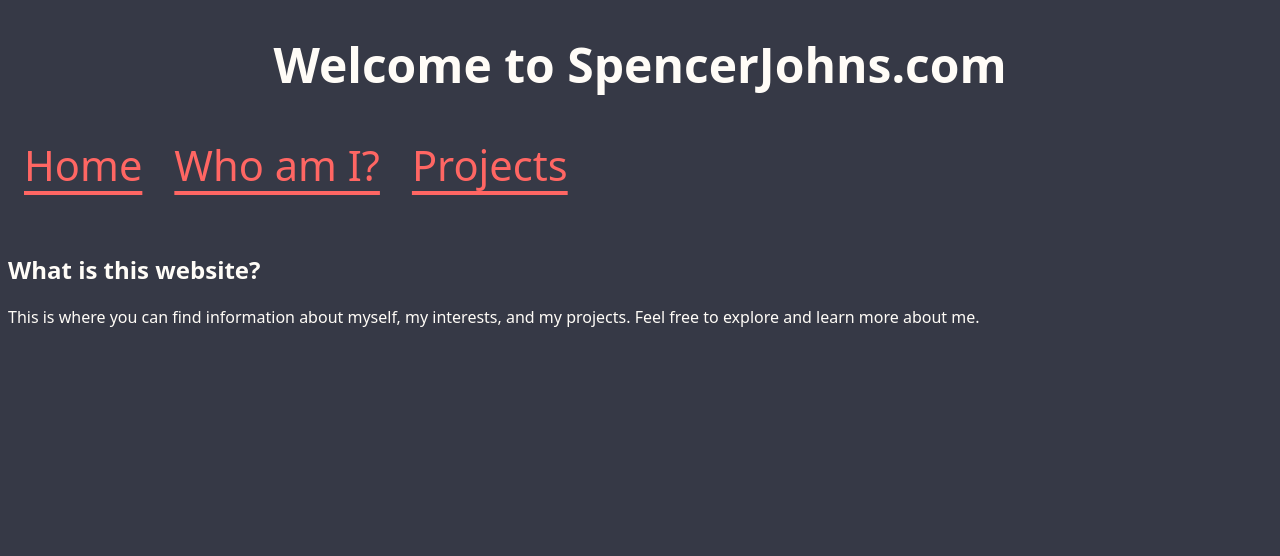
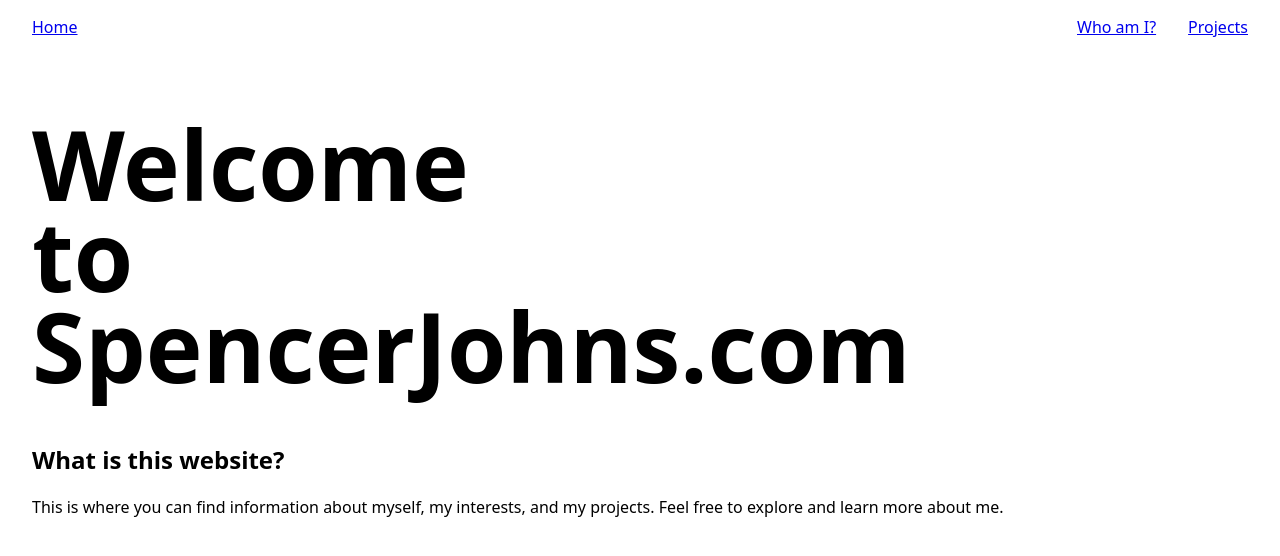
Before and after one commit to Spezzdidly/sjohns-webpage, a website: page public/index.html in a window 1280 px wide. Drawn offline with Linux system fonts and the light colour scheme.

Commit message:
Changed main page layout, updated css to reflect desired structure.

```diff
--- a/css/styles.css
+++ b/css/styles.css
@@ -1,49 +1,47 @@
 body {
-    background-color:#363946;
-    background-repeat: no-repeat;
-    background-attachment: fixed;
+    min-height: 100vh;
+    margin: 0;
+    display: grid;
+    grid-template-rows: auto 1fr;
     font-family: system-ui, -apple-system, "Segoe UI", sans-serif;
 }
 
-h1 {
-    text-align: center;
-    font-size: clamp(2rem, 5vw, 3rem);
-    color: #fffcf7;
+#topBar {
+    display: flex;
+    justify-content: space-between;
+    align-items: center;
+    padding: 1rem 2rem;
 }
 
 #pageLinks {
     display: flex;
-    gap: 2.0rem;
-    width: fit-content;
-    padding: 0.75rem 1rem;
-    border-radius: 0.5rem;
+    gap: 2rem;
 }
 
-#pageLinks a {
-    font-size: 2.6rem;
-    font-weight: 400;
-    line-height: 1.2;
-    color: #ff6663;
-    text-underline-offset: 10px;
-    transition: transform 150ms ease;
+main {
+    display: grid;
+    grid-template-rows: 0.5fr 1fr;
+    align-content: start;
+    row-gap: 2rem;
 }
 
-#pageLinks a:hover,
-#pageLinks a:focus-visible {
-    transform: translateY(-6px);
+#welcomeSection {
+    justify-self: start;
+    text-align: left;
+    padding: 4rem 2rem 0;
 }
 
-h2 {
-    margin-top: 50px;
-    color: #fffcf7;
+#welcomeSection h1 {
+    margin: 0;
+    font-size: clamp(3rem, 8vw, 6rem);
+    line-height: 0.95;
+    font-weight: 800;
 }
 
-p {
-    color: #fffcf7;
+#welcomeSection h1 span {
+    display: block;
 }
 
-@media (prefers-reduced-motion: reduce) {
-    #pageLinks a {
-        transition: none;
-    }
+#homeSection {
+    padding: 0 2rem 2rem;
 }
--- a/public/index.html
+++ b/public/index.html
@@ -7,18 +7,28 @@
     <link rel="stylesheet" href="/css/styles.css">
   </head>
   <body>
-  <header>
-    <h1>Welcome to SpencerJohns.com</h1>
-  </header>
+    <header id="topBar">
+      <a id="homeLink" href="/index.html">Home</a>
+
 	    <nav id="pageLinks">
-		<a id="homeLink" href="/">Home</a>
 		    <a id="infoLink" href="/info.html">Who am I?</a>
 		    <a id="projLink" href="/projects.html">Projects</a>
 	    </nav>
+    </header>
+
+    <main>
+      <section id="welcomeSection">
+        <h1>
+          <span>Welcome</span>
+          <span>to</span>
+          <span>SpencerJohns.com</span>
+        </h1>
+      </section>
 
       <section id="homeSection">
         <h2>What is this website?</h2>
         <p>This is where you can find information about myself, my interests, and my projects. Feel free to explore and learn more about me.</p>
       </section>
+    </main>
   </body>
 </html>
```
Lines whose indentation alone changed are shown as unchanged.
